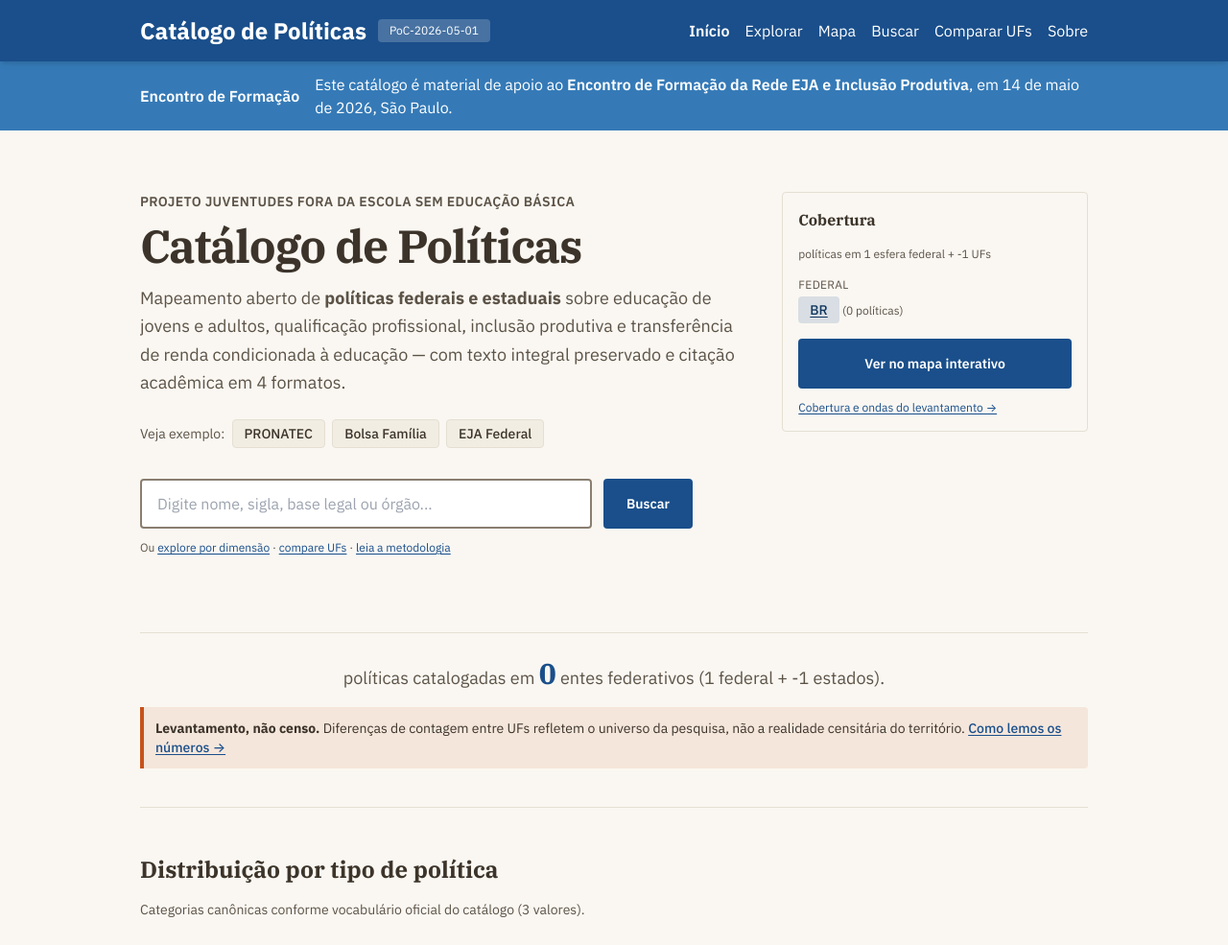
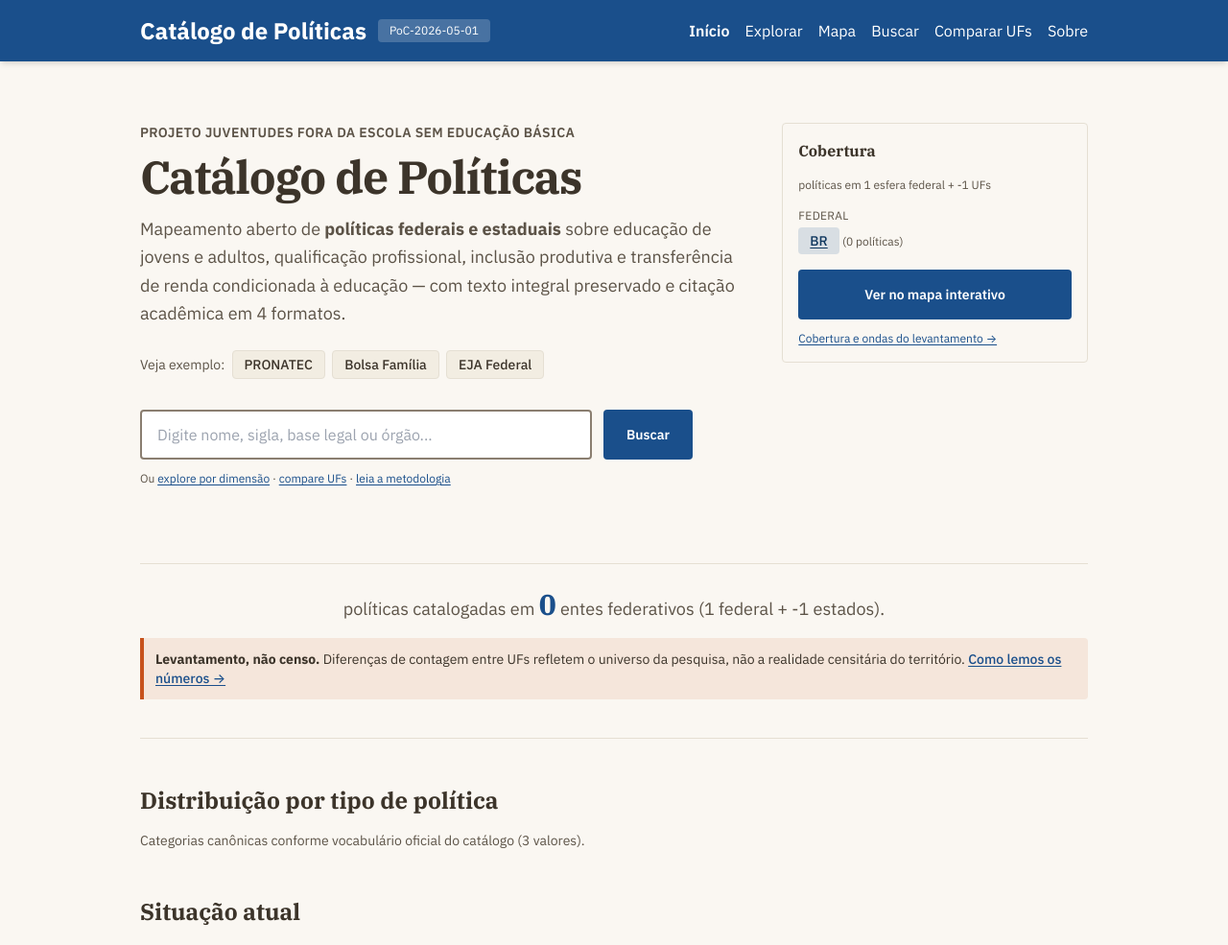
Before and after one commit to antrologos/catalogo-politicas, an Eleventy site: page site/src/index.njk in a window 1280 px wide. Shown: the top 985 px of the page at 96% size. Built offline with nearby package versions, Linux system fonts and the light colour scheme; Eleventy itself is replaced by a stand-in of ours; files that its build step writes are made by us from their sources; no server answers; a web font is replaced by a local one.

Commit message:
feat(site): remove o banner do Encontro de Formação de 14/mai
O catálogo deixou de ser material de apoio do evento e passa a ser
produto permanente da Rede EJA e Inclusão Produtiva. Remove o include
em base.njk e apaga components/banner-evento.njk (era a única
referência pública ao Encontro).

```diff
--- a/site/src/_includes/components/banner-evento.njk
+++ /dev/null
@@ -1,13 +0,0 @@
-{# Banner informativo permanente: Encontro de Formação da Rede EJA e Inclusão
-   Produtiva (14 de maio de 2026, São Paulo). Removido manualmente via commit
-   quando o catálogo deixar de servir como material de apoio do evento. #}
-<aside class="bg-info text-white" role="note" aria-label="Aviso de evento">
-  <div class="container-prose py-sm flex flex-col sm:flex-row items-start sm:items-center gap-sm sm:gap-md">
-    <span class="font-semibold whitespace-nowrap">Encontro de Formação</span>
-    <p class="text-sm sm:text-base leading-snug m-0">
-      Este catálogo é material de apoio ao
-      <strong class="font-semibold">Encontro de Formação da Rede EJA e Inclusão Produtiva</strong>,
-      em 14 de maio de 2026, São Paulo.
-    </p>
-  </div>
-</aside>
--- a/site/src/_includes/layouts/base.njk
+++ b/site/src/_includes/layouts/base.njk
@@ -43,7 +43,6 @@
   <a href="#conteudo" class="skip-link">Pular para o conteúdo principal</a>
 
   {% include "components/header.njk" %}
-  {% include "components/banner-evento.njk" %}
 
   <main id="conteudo" class="flex-1 container-prose py-xl" role="main">
     {{ content | safe }}
```
